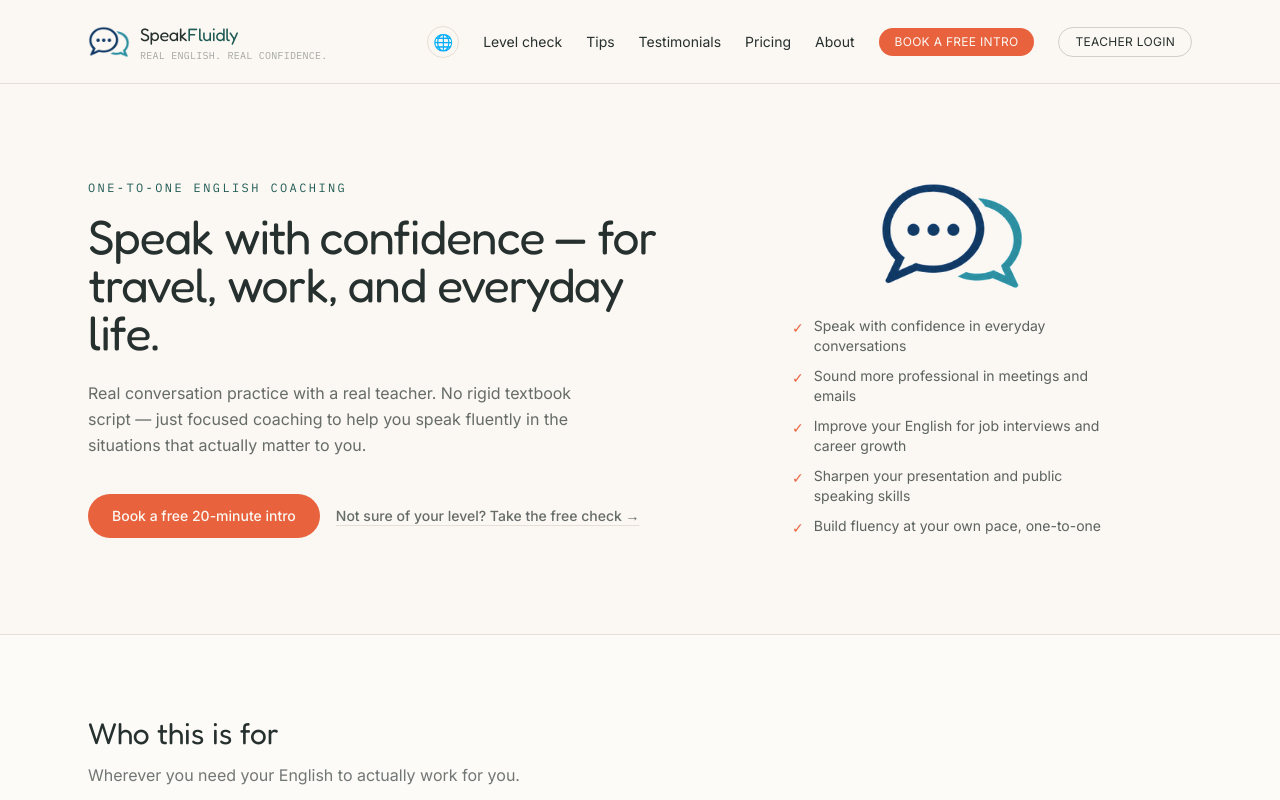
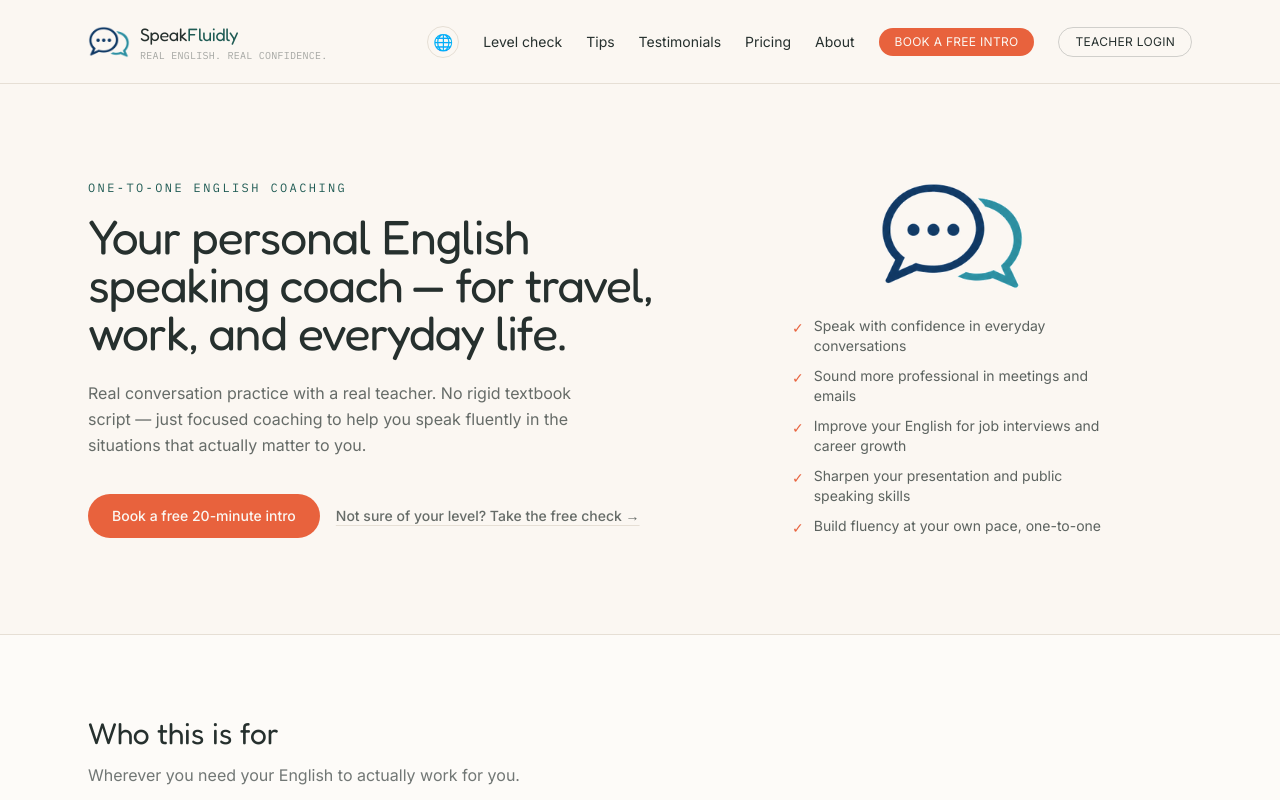
Before and after one commit to BeDevine/speakfluidly, a Next.js app: page / in a window 1280 px wide. Shown: the top 800 px of the page. Built offline with nearby package versions, Linux system fonts and the light colour scheme.

Commit message:
SEO: update title and H1 to target key search terms

```diff
--- a/src/app/layout.tsx
+++ b/src/app/layout.tsx
@@ -4,19 +4,19 @@ import "./globals.css";
 
 export const metadata: Metadata = {
   metadataBase: new URL("https://speakfluidly.com"),
-  title: "Speak Fluidly — Real English. Real Confidence.",
+  title: "Speak Fluidly | English Speaking Coach for Confidence & Fluency",
   description:
     "Focused one-to-one English coaching to help you speak fluently and confidently — for travel, work, and everyday life. Taught by an internationally experienced teacher.",
   openGraph: {
     siteName: "Speak Fluidly",
-    title: "Speak Fluidly — Real English. Real Confidence.",
+    title: "Speak Fluidly | English Speaking Coach for Confidence & Fluency",
     description: "Focused one-to-one English coaching to help you speak fluently and confidently.",
     type: "website",
     locale: "en_GB",
   },
   twitter: {
     card: "summary_large_image",
-    title: "Speak Fluidly — Real English. Real Confidence.",
+    title: "Speak Fluidly | English Speaking Coach for Confidence & Fluency",
     description: "Focused one-to-one English coaching to help you speak fluently and confidently.",
   },
 };
--- a/src/app/page.tsx
+++ b/src/app/page.tsx
@@ -76,7 +76,7 @@ function HomePageContent({
               One-to-One English Coaching
             </p>
             <h1 className="mt-4 font-display text-3xl leading-[1.15] tracking-tight text-ink sm:text-4xl md:text-5xl">
-              Speak with confidence — for travel, work, and everyday life.
+              Your personal English speaking coach — for travel, work, and everyday life.
             </h1>
             <p className="mt-6 max-w-lg text-base leading-relaxed text-ink/70">
               Real conversation practice with a real teacher. No rigid textbook script —
```
